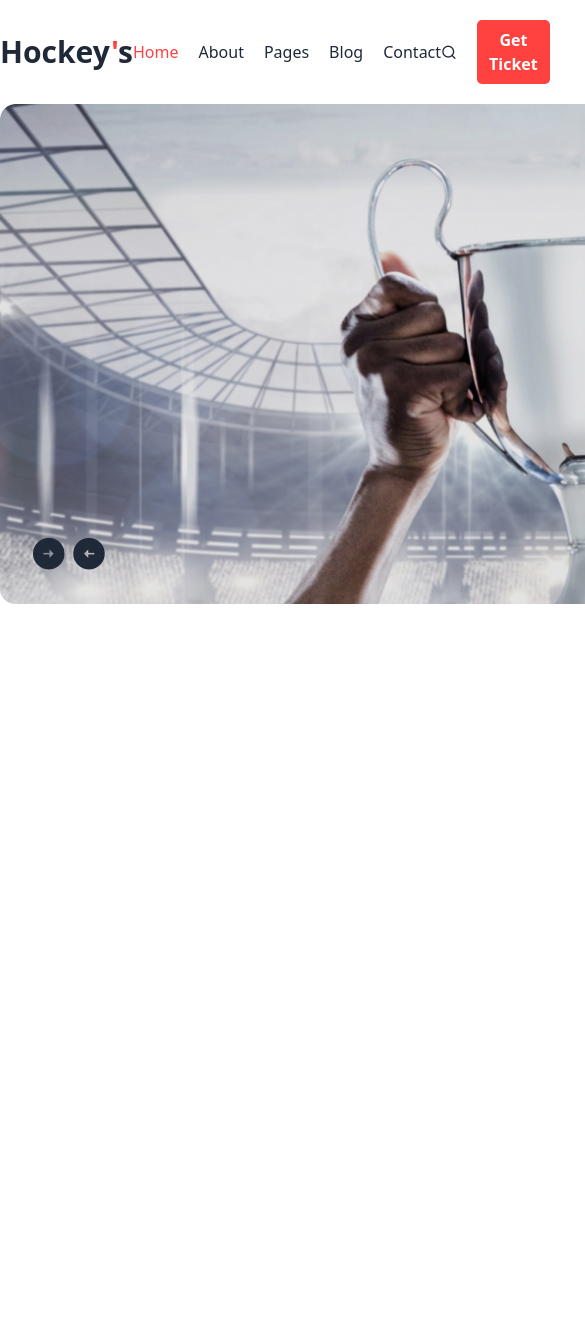
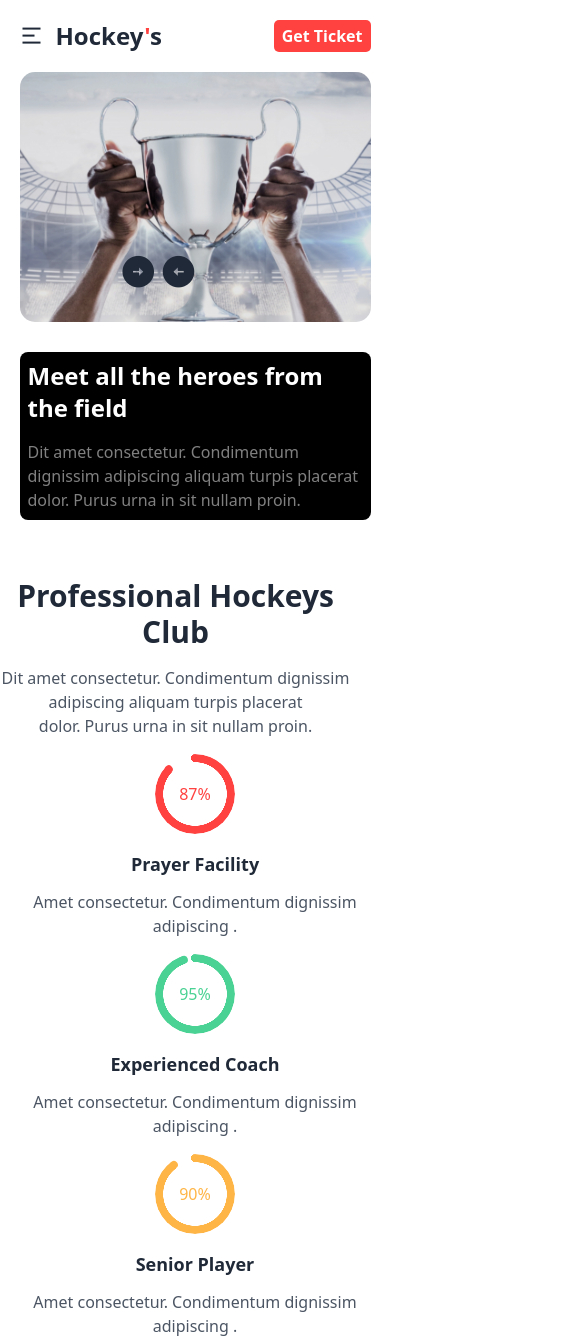
Before and after one commit to rifat-mahmudul/Hockey, a website built with Vite: page index.html in a window 390 px wide. Shown: the top 1341 px of the page, 585 px wide, since content can reach past the window. Before the commit the page ends 844 px from the top, so only its background shows below. Built offline with nearby package versions, Linux system fonts and the light colour scheme.

Commit message:
club section added

```diff
--- a/index.html
+++ b/index.html
@@ -16,13 +16,14 @@
 
     <!-- ------------header start------------ -->
     <header class="sticky top-0 z-50 backdrop-blur-lg">
-        <div class="max-w-[1150px] flex justify-between items-center mx-auto py-5">
-            <div>
-                <a href="#home"><h1 class="text-3xl font-[800]">Hockey<span class="text-color-first">'</span>s</h1></a>
+        <div class="max-w-[90%] sm:mx-w-[95%] lg:max-w-[1150px] flex justify-between items-center mx-auto py-5">
+            <div class="flex items-center gap-3">
+                <i class="ri-menu-2-line lg:hidden text-2xl"></i>
+                <a href="#home"><h1 class="lg:text-3xl text-2xl font-[800]">Hockey<span class="text-color-first">'</span>s</h1></a>
             </div>
 
             <div>
-                <nav class="flex items-center gap-5">
+                <nav class="hidden lg:flex items-center gap-5">
                     <li class="list-none"><a href="#home" class="text-color-first">Home</a></li>
                     <li class="list-none"><a href="#about" class="hover:text-color-first transition-[0.5s]">About</a></li>
                     <li class="list-none"><a href="#pages" class="hover:text-color-first transition-[0.5s]">Pages</a></li>
@@ -32,8 +33,8 @@
             </div>
 
             <div class="flex items-center gap-5">
-                <i class="ri-search-line"></i>
-                <button class="bg-color-first px-3 py-2 rounded-[5px] hover:bg-color-secound transition-[0.5s] text-white font-[700]">Get Ticket</button>
+                <i class="ri-search-line hidden lg:block"></i>
+                <button class="bg-color-first lg:px-3 lg:py-2 px-2 py-1 rounded-[5px] hover:bg-color-secound transition-[0.5s] text-white font-[700]">Get Ticket</button>
             </div>
         </div>
     </header>
@@ -44,14 +45,14 @@
     <main>
         <!-- -------------home-section start------------- -->
         <section  id="home">
-            <div class="h-[500px] w-[1150px] mx-auto relative" style="background-image: url(Images/1.png); background-repeat: no-repeat; background-size: cover; background-color: rgba(0, 0, 0, 0.105); background-blend-mode: overlay;border-radius: 15px;">
+            <div class="lg:h-[500px] h-[250px] sm:h-[500px] lg:max-w-[1150px] max-w-[90%] sm:mx-w-[95%] mx-auto relative" style="background-image: url(Images/1.png); background-repeat: no-repeat; background-size: cover; background-color: rgba(0, 0, 0, 0.105); background-blend-mode: overlay; background-position: center; border-radius: 15px;">
 
-                <div class="absolute top-[340px] left-[700px] rounded-lg w-[420px] bg-black py-4 px-4 box-border">
+                <div class="absolute sm:top-[340px] top-[280px] lg:left-[700px] sm:left-[250px] rounded-lg sm:w-[420px] bg-black lg:py-4 py-2 lg:px-4 px-2 box-border">
                         <h3 class="text-2xl text-white font-[700] mb-4">Meet all the heroes from the field</h3>
                         <p class="font-[500] text-[gray]">Dit amet consectetur. Condimentum dignissim adipiscing aliquam turpis placerat dolor. Purus urna in sit nullam proin. </p>
                 </div>
 
-                <div class="absolute top-[430px] left-[30px]">
+                <div class="absolute lg:top-[430px] sm:top-[400px] sm:left-[20px] top-[180px] lg:left-[30px] left-[100px]">
                     <i class="ri-arrow-right-circle-fill text-4xl font-[900] cursor-pointer"></i>
                     <i class="ri-arrow-left-circle-fill text-4xl font-[900] cursor-pointer"></i>
                 </div>
@@ -61,6 +62,43 @@
             </div>
         </section>
         <!-- -------------home-section end------------- -->
+
+        <!-- -------------club-section start-------------- -->
+        <section>
+            <div class="text-center mt-64 sm:mt-4 max-w-[90%] sm:max-w-[95%] lg:max-w[1150px] mb-4">
+                <h1 class="sm:text-4xl text-3xl font-[800] mt-16 mb-4">Professional Hockeys Club</h1>
+                <p class="text-gray-600">Dit amet consectetur. Condimentum dignissim adipiscing aliquam turpis placerat<br>dolor. Purus urna in sit nullam proin. </p>
+            </div>
+
+
+            <div class="lg:max-w-[1150px] max-w-[90%] sm:max-w-[95%] mx-auto text-center lg:mt-8 sm:flex items-center sm:gap-2">
+                <div class="mb-4 sm:mb-0">
+                    <div class="radial-progress text-color-first" style="--value:87;" role="progressbar">87%</div>
+                    <h5 class="font-[600] text-lg mt-4 mb-3">Prayer Facility</h5>
+                    <p class="text-gray-600">Amet consectetur. Condimentum dignissim adipiscing .</p>
+                </div>
+
+                <div class="mb-4 sm:mb-0">
+                    <div class="radial-progress text-[#49d293]" style="--value:95;" role="progressbar">95%</div>
+                    <h5 class="font-[600] text-lg mt-4 mb-3">Experienced Coach</h5>
+                    <p class="text-gray-600">Amet consectetur. Condimentum dignissim adipiscing .</p>
+                </div>
+
+                <div class="mb-4 sm:mb-0">
+                    <div class="radial-progress text-[#ffb546]" style="--value:90;" role="progressbar">90%</div>
+                    <h5 class="font-[600] text-lg mt-4 mb-3">Senior Player</h5>
+                    <p class="text-gray-600">Amet consectetur. Condimentum dignissim adipiscing .</p>
+                </div>
+
+                <div>
+                    <div class="radial-progress text-primary" style="--value:80;" role="progressbar">80%</div>
+                    <h5 class="font-[600] text-lg mt-4 mb-3">Training Ground</h5>
+                    <p class="text-gray-600">Amet consectetur. Condimentum dignissim adipiscing .</p>
+                </div>
+
+            </div>
+        </section>
+        <!-- -------------club-section end-------------- -->
     </main>
     <!-- --------------main end-------------- -->
 </body>
```
